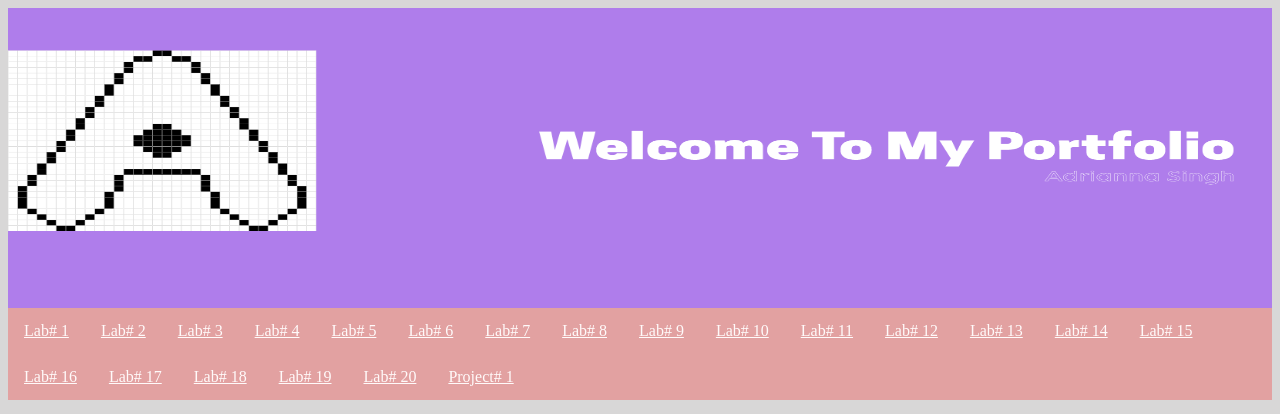
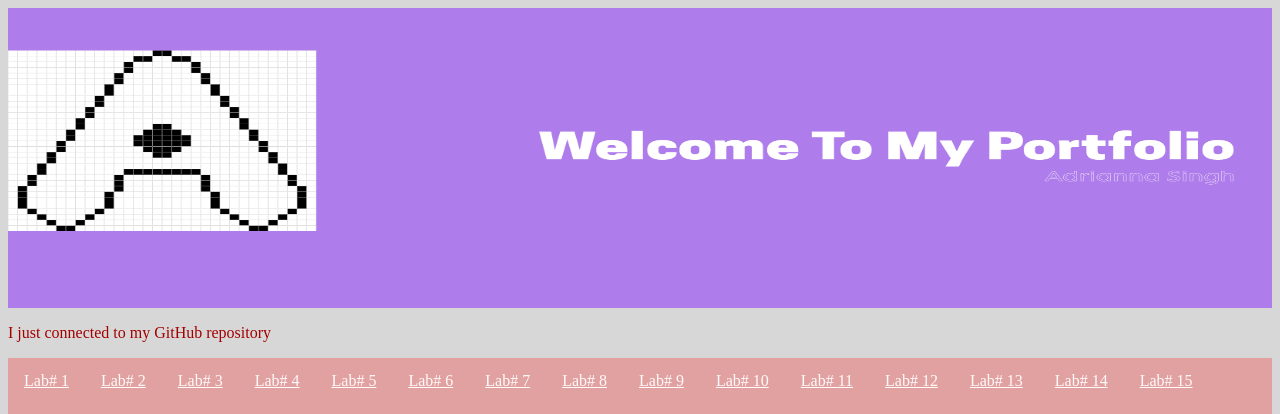
Before and after one commit to adr1anna/Web-Academy-2021, a plain HTML site: page labs/lab1/lab1.html in a window 1280 px wide. Shown: the top 414 px of the page. Drawn offline with Linux system fonts and the light colour scheme.

Commit message:
Update lab1.html
I added a paragraph to lab 1.

```diff
--- a/labs/lab1/lab1.html
+++ b/labs/lab1/lab1.html
@@ -8,6 +8,7 @@
 
     </head>
     <body>
+      <p>I just connected to my GitHub repository</p>
       <div class="topnav">
     <a href="../../labs/lab1/lab1.html">Lab# 1</a>
     <a href="../../labs/lab2/lab2.html">Lab# 2</a>
```
